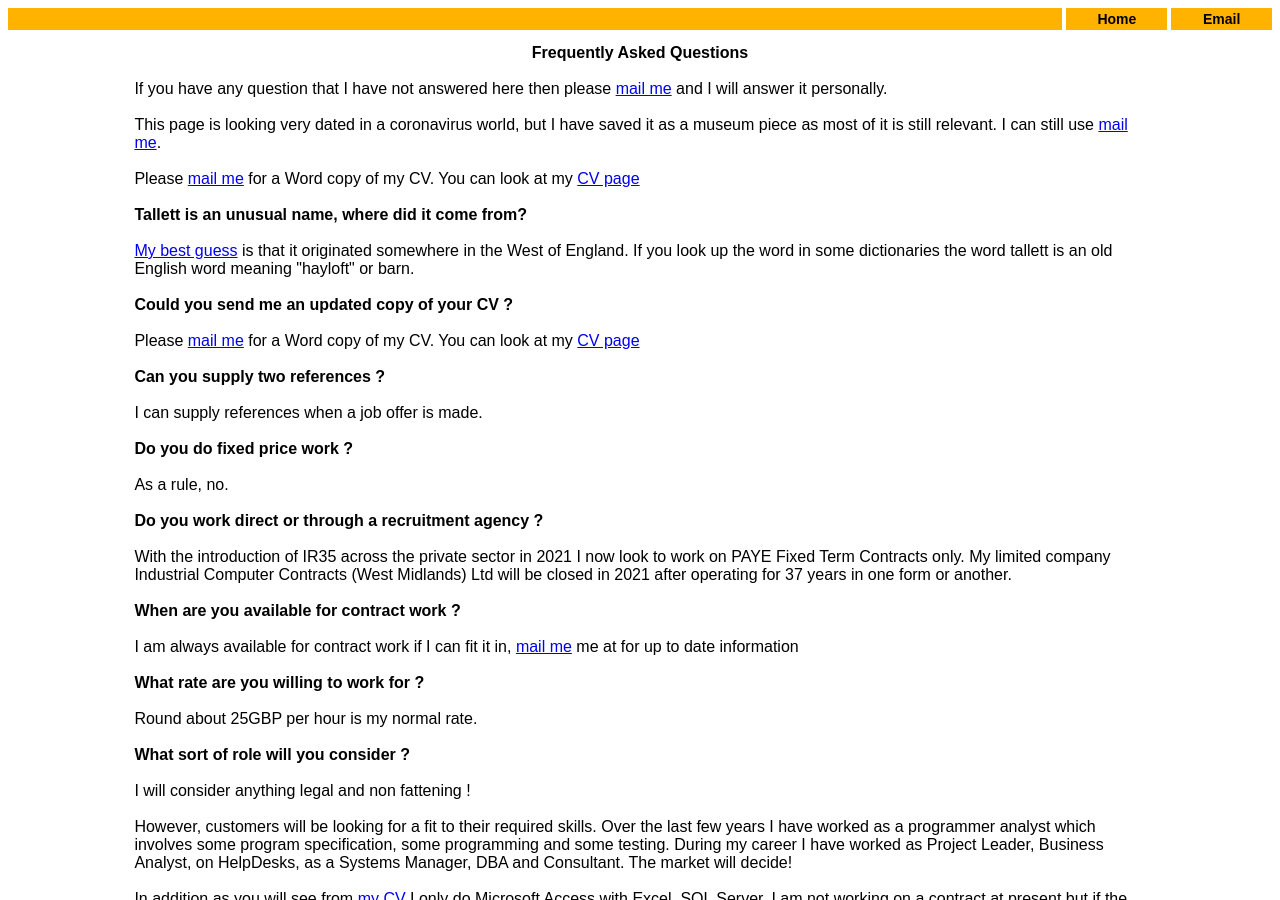
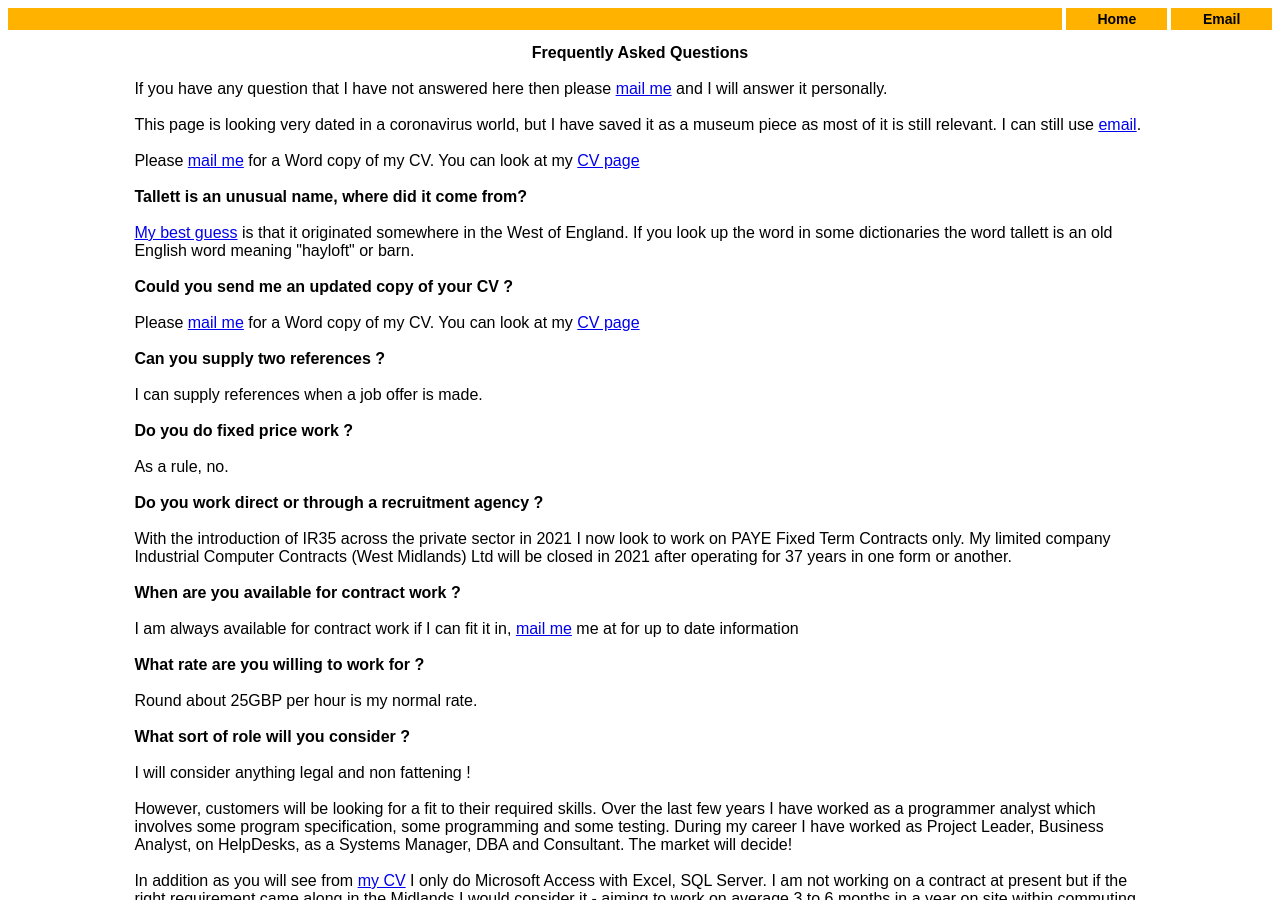
Before and after one commit to DaveTallett26/davetallett26.github.io, a Jekyll site: the page faq.html, which Jekyll copies as it is, in a window 1280 px wide and 900 px high. Built offline with Jekyll 4.4.1, drawn with Linux system fonts in a browser that asks for light colours.

Commit message:
change email

```diff
--- a/faq.html
+++ b/faq.html
@@ -29,7 +29,7 @@
 If you have any question that I have not answered here then please <a href="email.html">mail me</a> and I will answer it personally.
 <br/><br/>
 This page is looking very dated in a coronavirus world, but I have saved it as a museum piece as most of it is still relevant.
-I can still use <a href="email.html">mail me</a>.
+I can still use <a href="email.html">email</a>.
 <br/><br/>
 Please <a href="email.html">mail me</a> for a Word copy of my CV. You can look at my
 <a href="cv.html">CV page</a>
```
